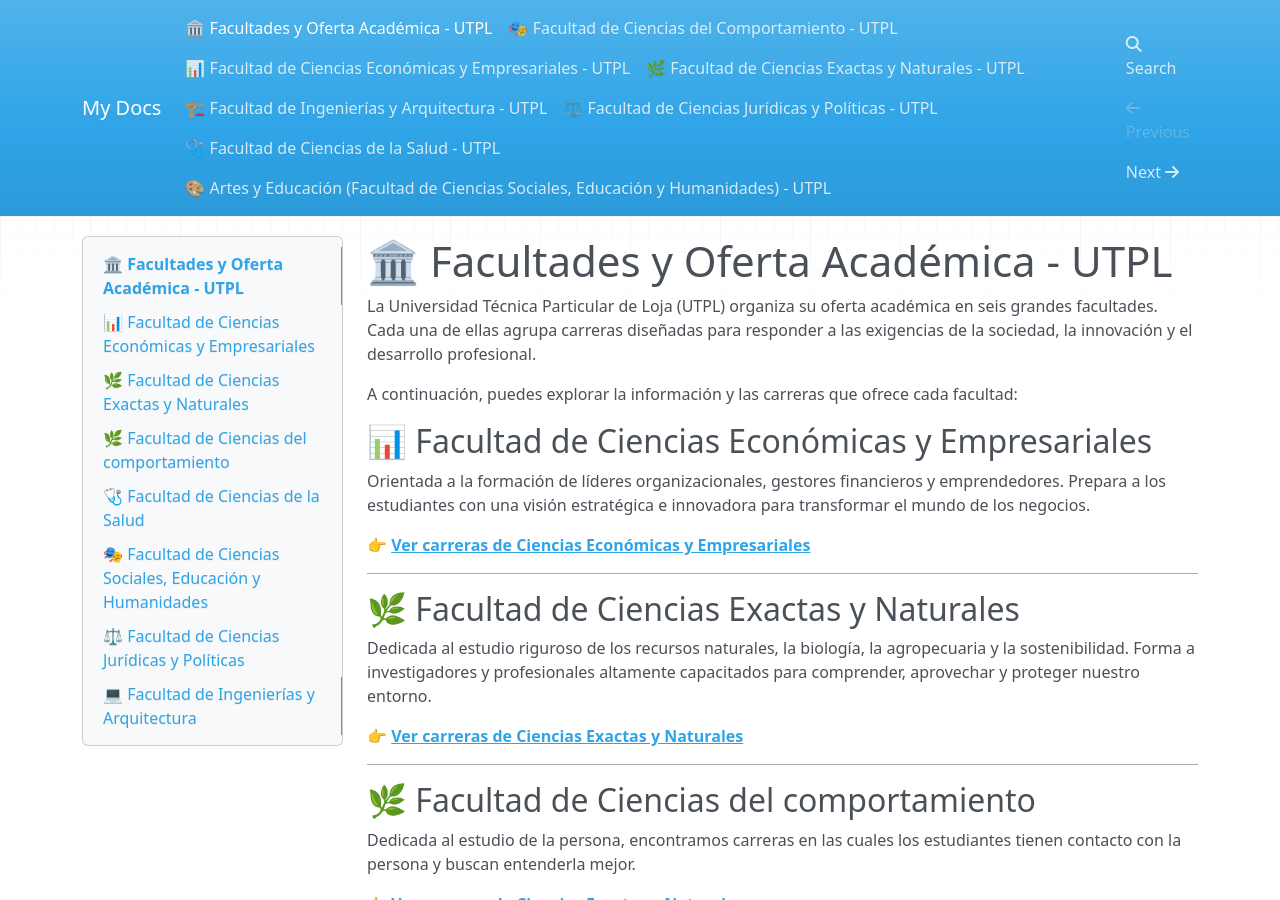
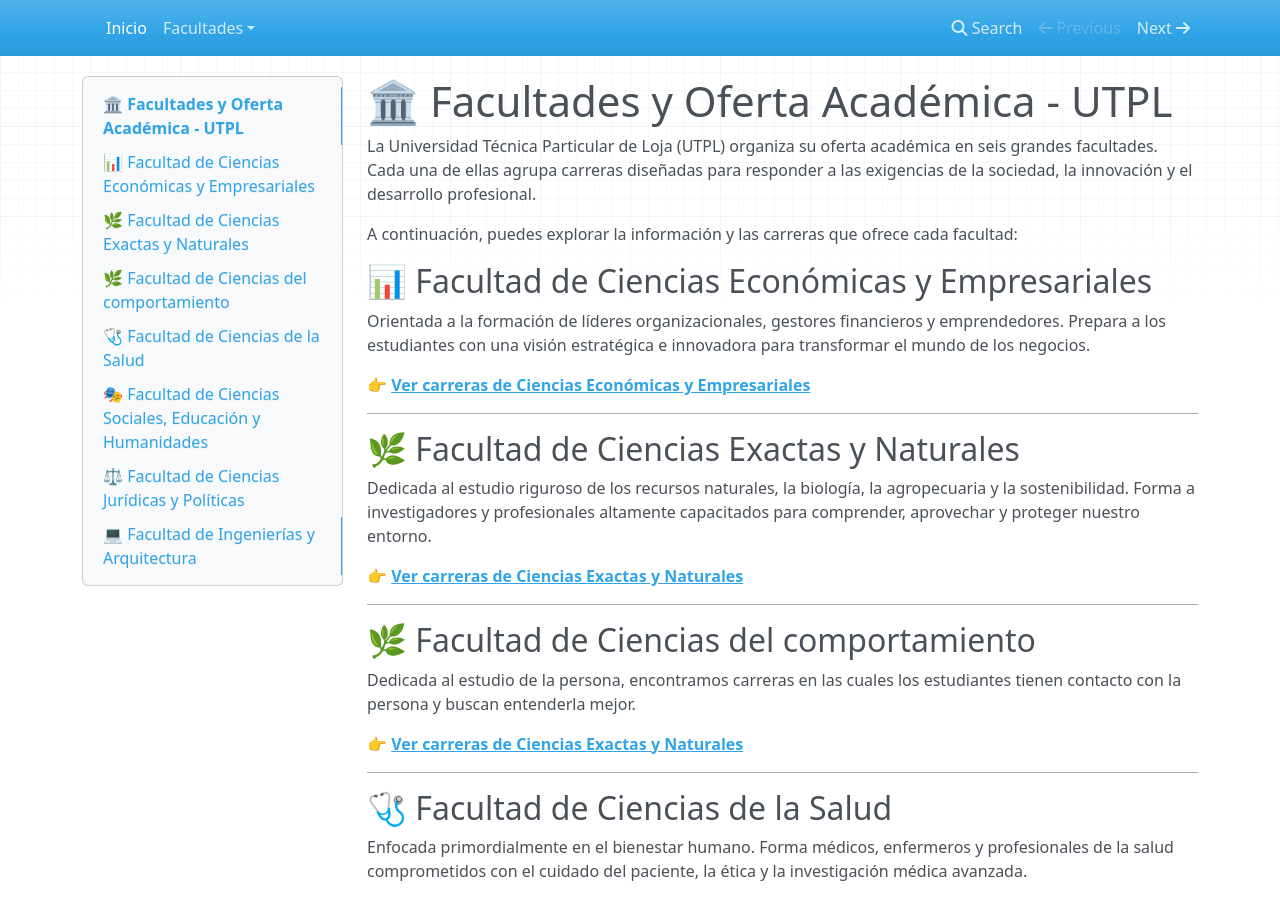
Before and after one commit to utpl-by-alvarez06/oferta-utpl, an MkDocs documentation site: the page built from docs/index.md, in a window 1280 px wide and 900 px high. Built offline with MkDocs 1.6.1, drawn with Linux system fonts in a browser that asks for light colours; nearby versions of some CDN libraries; part of the change alters nothing that is shown.

Commit message:
feat: Creacion de indice para navegacion

```diff
--- a/mkdocs.yml
+++ b/mkdocs.yml
@@ -1 +1,10 @@
-site_name: My Docs
+nav:
+  - Inicio: index.md
+  - Facultades:
+      - Ciencias Económicas y Empresariales: economicas_empresariales.md
+      - Exactas y Naturales: exactas_naturales.md
+      - Ciencias del comportamiento: comportamiento.md
+      - Ciencias de la Salud: salud.md
+      - Sociales y Humanidades: sociales_humanidades.md
+      - Jurídicas y Políticas: juridicas_politicas.md
+      - Ingenierías y Arquitectura: ingenierias_arquitectura.md
```
